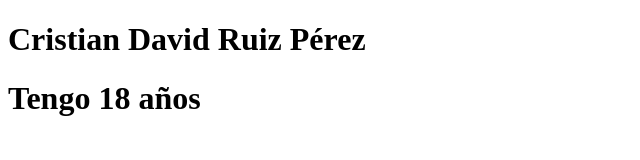
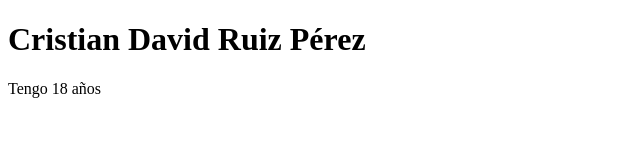
Before and after one commit to ruiz-7/Seminario_github, a plain HTML site: page index.html in a window 1280 px wide. Shown: the whole page, without its empty margins (0-640 px from the left). Drawn offline with Linux system fonts and the light colour scheme.

Commit message:
Cambie la etiqueta h1 por un p
Cambie la informacion y agregue mi edad

```diff
--- a/index.html
+++ b/index.html
@@ -8,6 +8,6 @@
 </head>
 <body>
     <h1>Cristian David Ruiz Pérez</h1>
-    <h1>Tengo 18 años</h1>
+    <p>Tengo 18 años</p>
 </body>
 </html>
```
